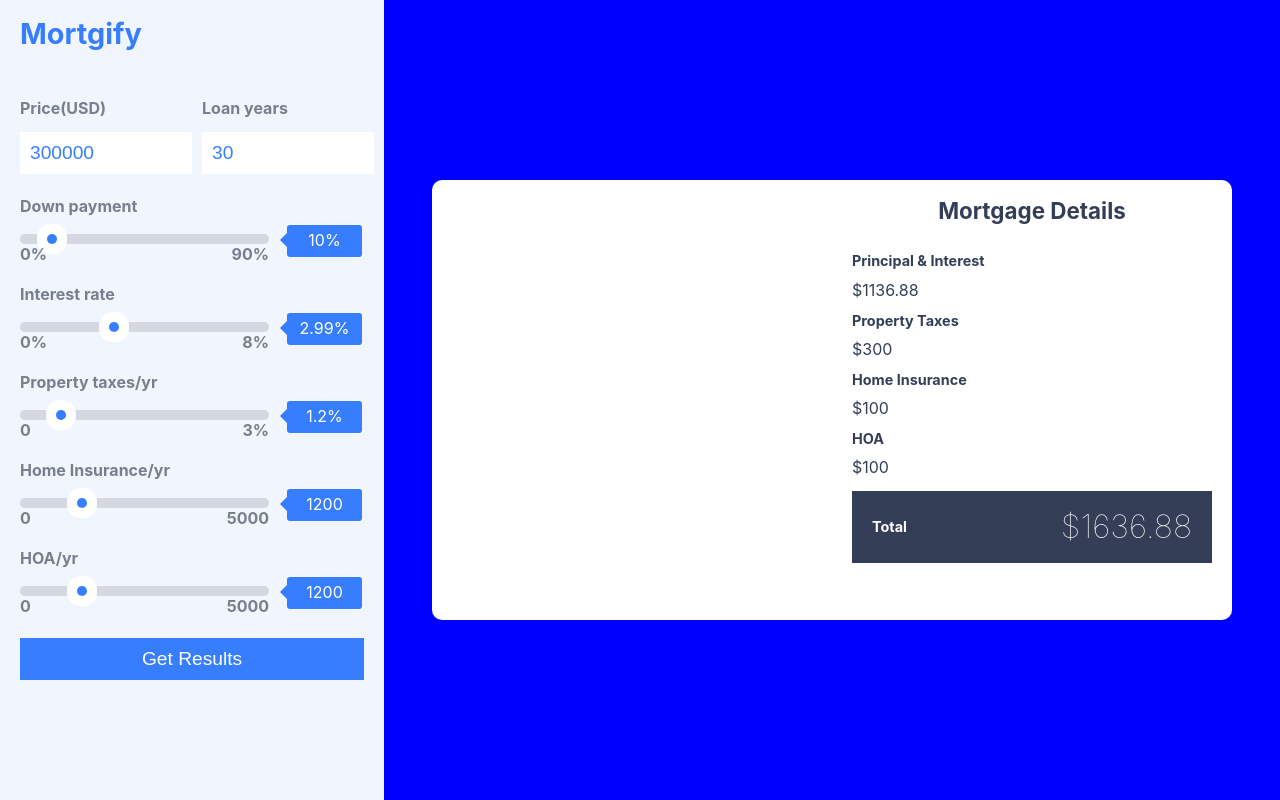
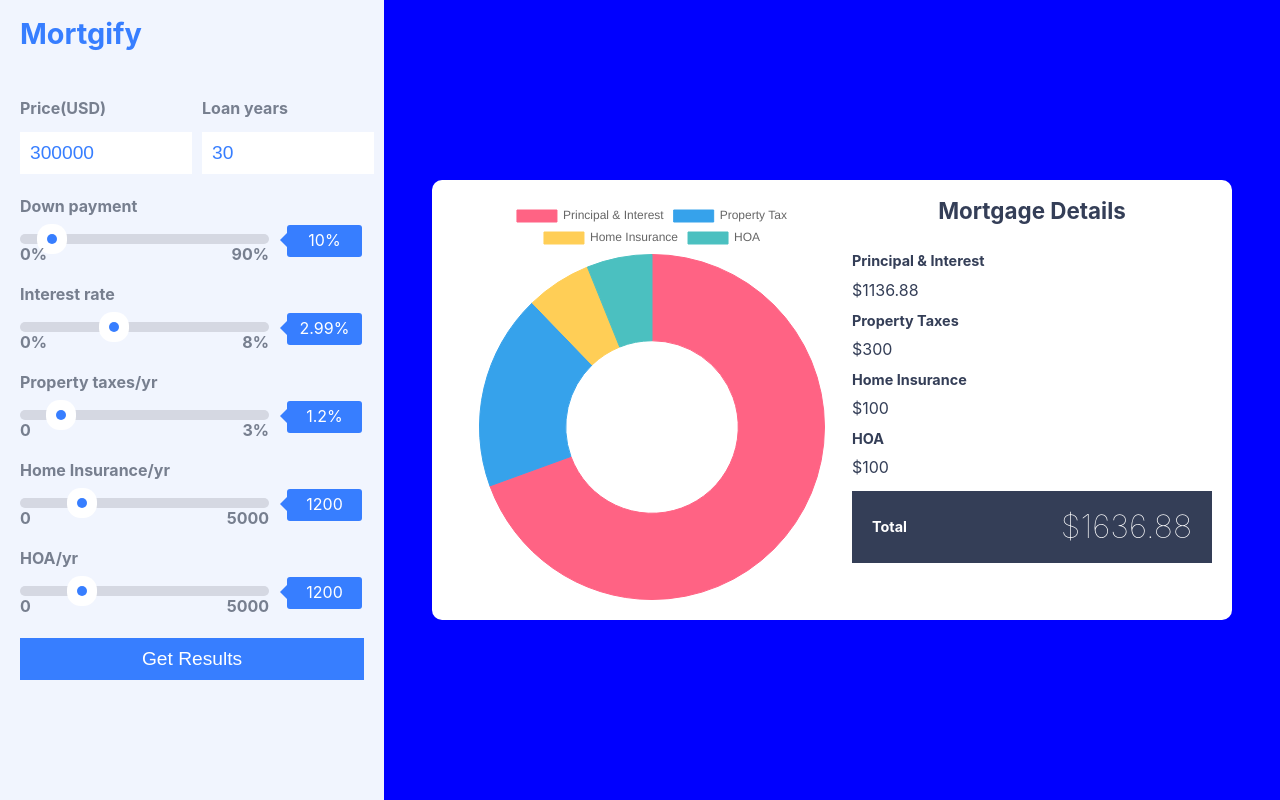
Before and after one commit to ShammasovAmir/mortgage-calculator, a React (Vite) app: page / in a window 1280 px wide. Both pictures are taken after a click on the button "Get Results". Built offline with nearby package versions, Linux system fonts and the light colour scheme.

Commit message:
Fixed chart

```diff
--- a/index.html
+++ b/index.html
@@ -2,7 +2,7 @@
 <html lang="en">
   <head>
     <meta charset="UTF-8" />
-    <link rel="icon" type="image/svg+xml" href="/src/favicon.svg" />
+    <link rel="icon" type="image/png" href="/src/favicon.png" />
     <meta name="viewport" content="width=device-width, initial-scale=1.0" />
     <title>Mortgify</title>
   </head>
--- a/package.json
+++ b/package.json
@@ -8,7 +8,6 @@
   },
   "dependencies": {
     "chart.js": "^3.6.1",
-    "immutability-helper": "^3.1.1",
     "react": "^17.0.0",
     "react-chartjs-2": "^4.0.0",
     "react-dom": "^17.0.0"
--- a/src/AppProvider.jsx
+++ b/src/AppProvider.jsx
@@ -1,5 +1,4 @@
 import { useContext, useState, createContext, useEffect } from 'react'
-import update from 'immutability-helper'
 
 export const StateContext = createContext()
 
@@ -25,39 +24,6 @@ const AppProvider = ({ children }) => {
   const [monthlyHoa, setMonthlyHoa] = useState(0)
   const [monthlyTotal, setMonthlyTotal] = useState(0)
 
-  /**Chart State*/
-  const [chartData, setChartData] = useState({
-    labels: ['Principal & Interest', 'Property Tax', 'Home Insurance', 'HOA'],
-    datasets: [
-      {
-        label: '# of Votes',
-        data: [
-          monthlyPrincipalInterest,
-          monthlyPropertyTaxes,
-          monthlyHomeInsurance,
-          monthlyHoa,
-        ],
-        backgroundColor: [
-          'rgba(255, 99, 132, 1)',
-          'rgba(54, 162, 235, 1)',
-          'rgba(255, 206, 86, 1)',
-          'rgba(75, 192, 192, 1)',
-          'rgba(153, 102, 255, 1)',
-          'rgba(255, 159, 64, 1)',
-        ],
-        borderColor: [
-          'rgba(255, 99, 132, 1)',
-          'rgba(54, 162, 235, 1)',
-          'rgba(255, 206, 86, 1)',
-          'rgba(75, 192, 192, 1)',
-          'rgba(153, 102, 255, 1)',
-          'rgba(255, 159, 64, 1)',
-        ],
-        borderWidth: 1,
-      },
-    ],
-  })
-
   /**Is Chart Currently Being Displayed */
   const [chartActive, setChartActive] = useState(false)
 
@@ -72,15 +38,6 @@ const AppProvider = ({ children }) => {
     propertyTax,
     homeInsurance,
     hoa,
-  ])
-
-  useEffect(() => {
-    updateData()
-  }, [
-    monthlyPrincipalInterest,
-    monthlyPropertyTaxes,
-    monthlyHomeInsurance,
-    monthlyHoa,
   ])
 
   const getNumber = (str) => Number(str.replace(/[^0-9\.-]+/g, ''))
@@ -150,24 +107,6 @@ const AppProvider = ({ children }) => {
     calculateData()
   }
 
-  // Update chart data
-  const updateData = () => {
-    const newChartData = update(chartData, {
-      datasets: {
-        1: {
-          $set: [
-            monthlyPrincipalInterest,
-            monthlyPropertyTaxes,
-            monthlyHomeInsurance,
-            monthlyHoa,
-          ],
-        },
-      },
-    })
-
-    setChartData(newChartData)
-  }
-
   return (
     <StateContext.Provider
       value={{
@@ -201,8 +140,7 @@ const AppProvider = ({ children }) => {
         setMonthlyHoa,
         monthlyTotal,
         setMonthlyTotal,
-        chartData,
-        setChartData,
+
         chartActive,
         setChartActive,
         handlePriceInput,
--- a/src/components/Canvas.jsx
+++ b/src/components/Canvas.jsx
@@ -1,18 +1,65 @@
-import { Chart, ArcElement } from 'chart.js'
+import 'chart.js/auto'
 import { Doughnut } from 'react-chartjs-2'
 import { useStateContext } from '../AppProvider'
 
-Chart.register(ArcElement)
+// Chart.register(ArcElement)
 
 const Canvas = () => {
-  const { chartData } = useStateContext()
+  const {
+    monthlyPrincipalInterest,
+    monthlyPropertyTaxes,
+    monthlyHomeInsurance,
+    monthlyHoa,
+  } = useStateContext()
 
   return (
     <Doughnut
-      data={chartData}
+      data={{
+        labels: [
+          'Principal & Interest',
+          'Property Tax',
+          'Home Insurance',
+          'HOA',
+        ],
+        datasets: [
+          {
+            label: '# of Votes',
+            data: [
+              monthlyPrincipalInterest,
+              monthlyPropertyTaxes,
+              monthlyHomeInsurance,
+              monthlyHoa,
+            ],
+            backgroundColor: [
+              'rgba(255, 99, 132, 1)',
+              'rgba(54, 162, 235, 1)',
+              'rgba(255, 206, 86, 1)',
+              'rgba(75, 192, 192, 1)',
+              'rgba(153, 102, 255, 1)',
+              'rgba(255, 159, 64, 1)',
+            ],
+            borderColor: [
+              'rgba(255, 99, 132, 1)',
+              'rgba(54, 162, 235, 1)',
+              'rgba(255, 206, 86, 1)',
+              'rgba(75, 192, 192, 1)',
+              'rgba(153, 102, 255, 1)',
+              'rgba(255, 159, 64, 1)',
+            ],
+            borderWidth: 1,
+          },
+        ],
+      }}
       width={400}
       height={400}
-      options={{ animation: { duration: 0 } }}
+      redraw={true}
+      options={{
+        plugins: {
+          animation: {
+            duration: 0,
+          },
+        },
+      }}
     />
   )
 }
```
Also changed, not shown: src/components/Form.jsx (+0 -7 lines), src/favicon.png (added), 1 other file (tests, documents, lock files or other folders).
